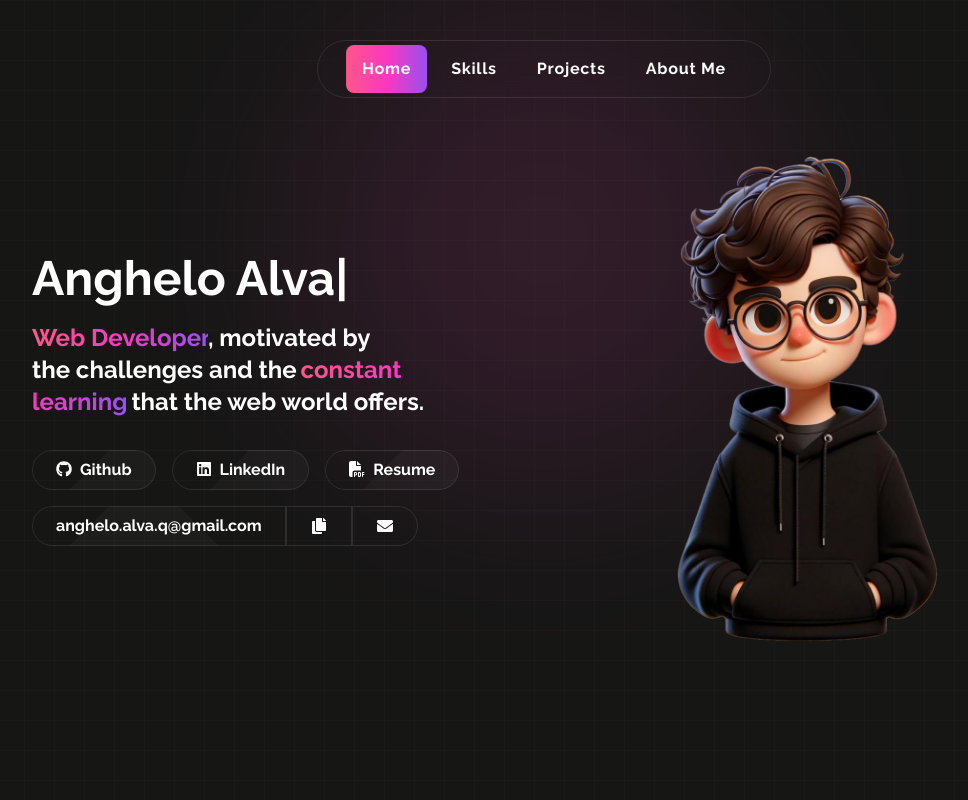
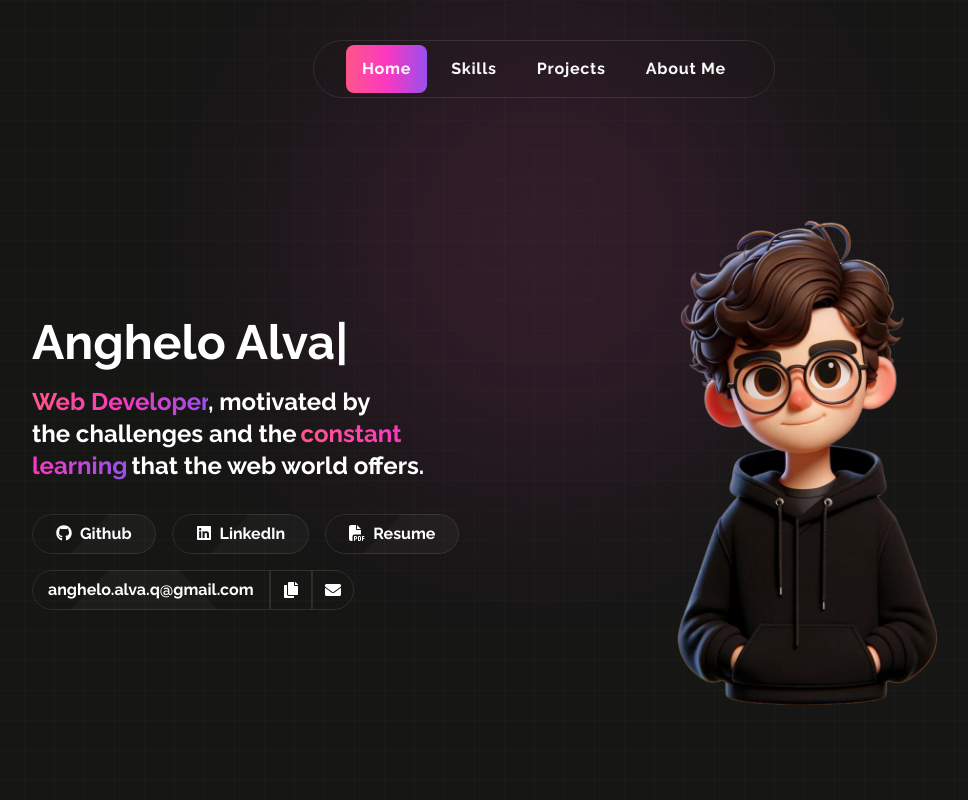
Before and after one commit to AngheloAlva/Portfolio, a Next.js app: page / in a window 1280 px wide. Shown: the top 800 px of the page, without its empty margins (96-1064 px from the left). Built offline with nearby package versions, Linux system fonts and the light colour scheme.

Commit message:
Update Navbar and Email-buttons styling

```diff
--- a/app/components/navbar/Navbar.tsx
+++ b/app/components/navbar/Navbar.tsx
@@ -66,7 +66,7 @@ export default function Navbar (): React.ReactElement {
   }, [isInTransition, items])
 
   return (
-    <nav className="border border-white/10 py-1 rounded-full mb-12 fixed px-7 overflow-hidden top-7 md:top-10 z-50 backdrop-blur-xl left-1/2 transform -translate-x-1/2">
+    <nav className="border border-white/10 py-1 rounded-full mb-12 fixed px-5 sm:px-8 overflow-hidden top-7 md:top-10 z-50 backdrop-blur-xl left-1/2 transform -translate-x-1/2">
       <ul className="flex gap-2 relative justify-start w-full z-[100] rounded-lg">
         {items.map((item) => {
           const isActive = selected === item.id
--- a/app/components/ui/Email-buttons.tsx
+++ b/app/components/ui/Email-buttons.tsx
@@ -15,7 +15,7 @@ export default function EmailButtons (): React.ReactElement {
 
   return (
     <div className='flex items-center relative'>
-      <div className="relative cursor-text inline-flex items-center justify-start px-6 h-10 overflow-hidden font-bold transition-all rounded-full rounded-r-none group">
+      <div className="relative cursor-text inline-flex items-center justify-start px-4 h-10 overflow-hidden font-bold transition-all rounded-full rounded-r-none group">
         <span className="w-32 h-32 rotate-45 translate-x-12 -translate-y-2 absolute left-0 top-0 bg-white opacity-[3%]"></span>
         <span className="absolute inset-0 border border-white/10 rounded-full rounded-r-none"></span>
         <span className="flex items-center gap-2 relative w-full text-left text-white transition-colors duration-200 ease-in-out">
@@ -23,10 +23,10 @@ export default function EmailButtons (): React.ReactElement {
         </span>
       </div>
 
-      <button onClick={copyToClipboard} className='h-10 px-6 border-white/10 border flex items-center justify-center hover:scale-105 hover:text-primary hover:bg-white transition-all'>
+      <button onClick={copyToClipboard} className='h-10 px-3 border-white/10 border flex items-center justify-center hover:scale-105 hover:text-primary hover:bg-white transition-all'>
         <FaCopy />
       </button>
-      <a href="mailto:anghelo.alva.q@gmail.com" className='h-10 px-6 border-white/10 border rounded-r-full flex items-center justify-center  hover:scale-105 hover:text-primary hover:bg-white transition-all'>
+      <a href="mailto:anghelo.alva.q@gmail.com" className='h-10 px-3 border-white/10 border rounded-r-full flex items-center justify-center  hover:scale-105 hover:text-primary hover:bg-white transition-all'>
         <FaEnvelope />
       </a>
       {copySuccess &&
--- a/app/page.tsx
+++ b/app/page.tsx
@@ -6,11 +6,11 @@ import Image from 'next/image'
 
 import SkillsCarousel from './components/page/Skills-carousel'
 import Presentation from './components/page/Presentation'
+import { FaBrain, FaCode, FaUser } from 'react-icons/fa6'
+import EmailButtons from './components/ui/Email-buttons'
 import ProjectCard from './components/ui/Project-card'
-import { FaBrain, FaCode, FaUser } from 'react-icons/fa6'
 import Navbar from './components/navbar/Navbar'
 import Title from './components/page/Title'
-import EmailButtons from './components/ui/Email-buttons'
 
 export default function Home (): React.ReactElement {
   const year = new Date().getFullYear()
@@ -20,8 +20,8 @@ export default function Home (): React.ReactElement {
       <Navbar/>
 
       <main className="flex flex-col items-center px-5 sm:px-14 md:px-24">
-        <section id='home' className="flex flex-col items-center justify-end md:justify-center max-w-5xl min-h-screen md:flex-row gap-10 md:gap-0">
-          <div className='max-w-lg'>
+        <section id='home' className="flex flex-col items-center justify-end md:justify-center max-w-5xl min-h-screen md:flex-row gap-10 md:gap-0 pt-32">
+          <div className='max-w-[90vw] sm:max-w-lg'>
             <Title />
             <Presentation />
           </div>
@@ -69,7 +69,7 @@ export default function Home (): React.ReactElement {
             </p>
           </div>
 
-          <div className='mt-10 flex items-center flex-col gap-4'>
+          <div className='mt-10 flex items-center flex-col gap-4 max-w-[90vw]'>
             <p className='text-xl mt-5'>
               If you want to contact me, you can send me an email to:
             </p>
```
